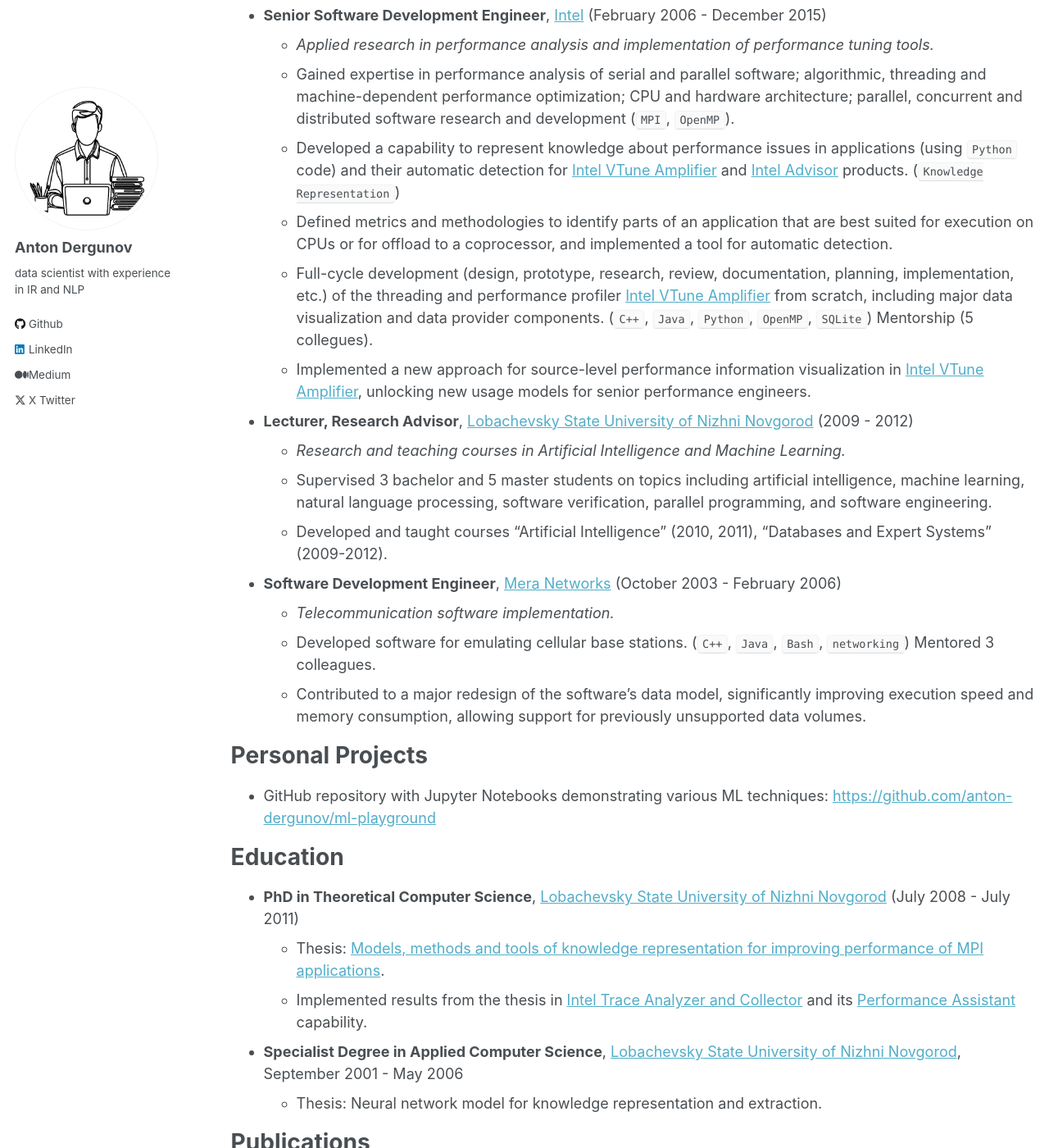
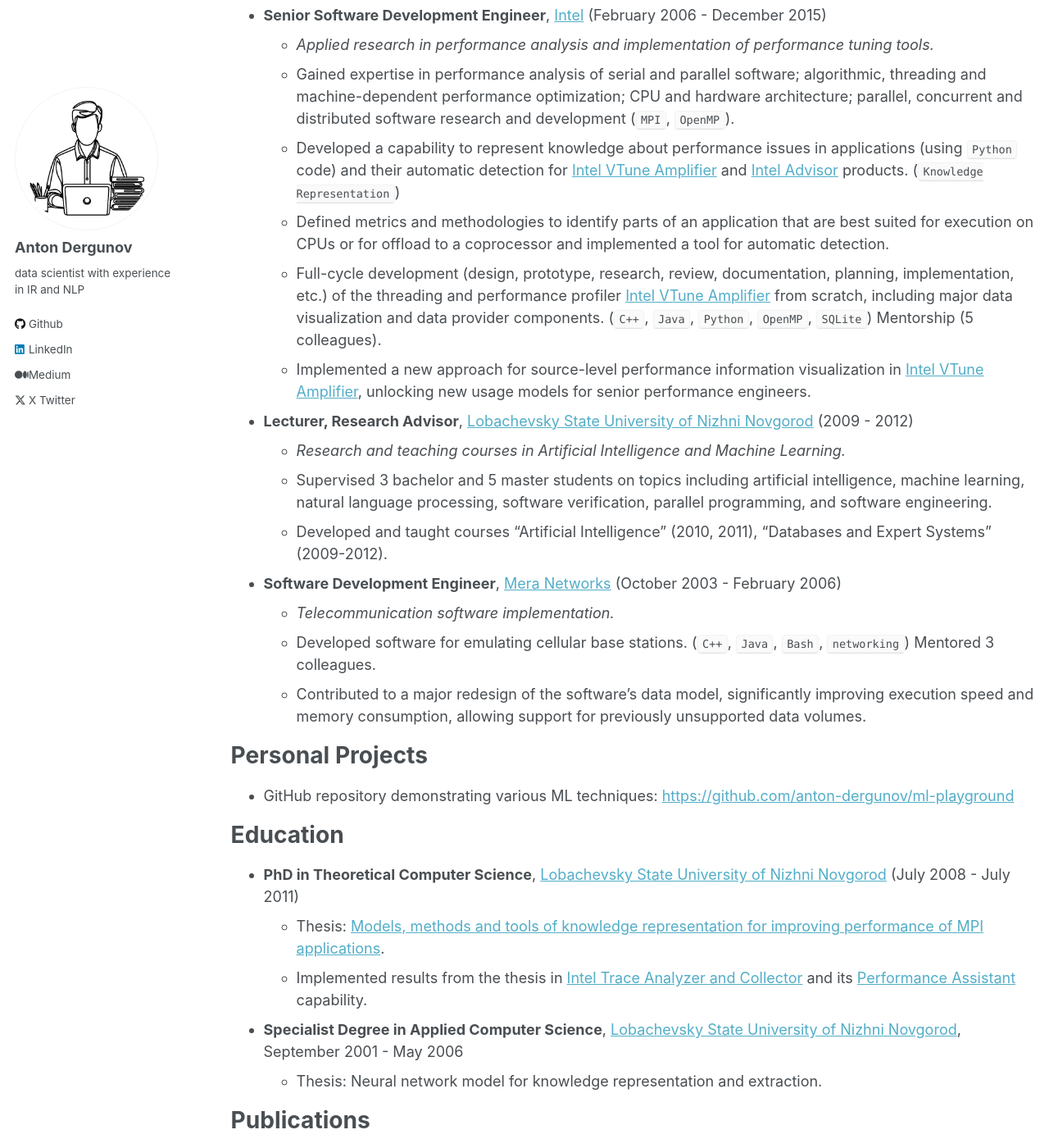
Before and after one commit to anton-dergunov/anton-dergunov.github.io, a Jekyll site: the page built from _pages/cv.md, in a window 1280 px wide and 1400 px high, scrolled down 2555 px. Shown: the whole window at 82% size. Built offline with Jekyll 4.4.1, drawn with Linux system fonts in a browser that asks for light colours; some of the changed text lies outside the part shown.

Commit message:
Corrected CV and converted to Word format as well

```diff
--- a/_pages/cv.md
+++ b/_pages/cv.md
@@ -51,12 +51,12 @@
   - Utilized the developed infrastructure for YouTube video classification, improving video ranking quality and click-through rate.
   - Collaborated across teams to improve integration of Video Search results on the main [Yandex Web Search](https://yandex.com/) page.
 
-- **Senior Software Development Engineer**, [Intel](http://intel.com) (February 2006 - December 2015)
+- **Senior Software Development Engineer**, [Intel](https://intel.com) (February 2006 - December 2015)
   - *Applied research in performance analysis and implementation of performance tuning tools.*
   - Gained expertise in performance analysis of serial and parallel software; algorithmic, threading and machine-dependent performance optimization; CPU and hardware architecture; parallel, concurrent and distributed software research and development (`MPI`, `OpenMP`).
   - Developed a capability to represent knowledge about performance issues in applications (using `Python` code) and their automatic detection for [Intel VTune Amplifier](http://software.intel.com/en-us/intel-vtune-amplifier-xe) and [Intel Advisor](https://software.intel.com/en-us/intel-advisor-xe) products. (`Knowledge Representation`)
-  - Defined metrics and methodologies to identify parts of an application that are best suited for execution on CPUs or for offload to a coprocessor, and implemented a tool for automatic detection.
-  - Full-cycle development (design, prototype, research, review, documentation, planning, implementation, etc.) of the threading and performance profiler [Intel VTune Amplifier](http://software.intel.com/en-us/intel-vtune-amplifier-xe) from scratch, including major data visualization and data provider components. (`C++`, `Java`, `Python`, `OpenMP`, `SQLite`) Mentorship (5 collegues).
+  - Defined metrics and methodologies to identify parts of an application that are best suited for execution on CPUs or for offload to a coprocessor and implemented a tool for automatic detection.
+  - Full-cycle development (design, prototype, research, review, documentation, planning, implementation, etc.) of the threading and performance profiler [Intel VTune Amplifier](http://software.intel.com/en-us/intel-vtune-amplifier-xe) from scratch, including major data visualization and data provider components. (`C++`, `Java`, `Python`, `OpenMP`, `SQLite`) Mentorship (5 colleagues).
   - Implemented a new approach for source-level performance information visualization in [Intel VTune Amplifier](http://software.intel.com/en-us/intel-vtune-amplifier-xe), unlocking new usage models for senior performance engineers.
 
 - **Lecturer, Research Advisor**, [Lobachevsky State University of Nizhni Novgorod](http://unn.ru/eng) (2009 - 2012)
@@ -73,7 +73,7 @@
 Personal Projects
 ======
 
-- GitHub repository with Jupyter Notebooks demonstrating various ML techniques:
+- GitHub repository demonstrating various ML techniques:
   [https://github.com/anton-dergunov/ml-playground](https://github.com/anton-dergunov/ml-playground)
 
 
@@ -91,8 +91,8 @@
 Publications
 ======
 
-- Anton Dergunov. [Proving Termination and Computational Complexity of Computer Programs](http://anton-dergunov.ru/publications/proving_complexity_v2.pdf) Abstract of poster for "CSEDays. Algorithms and Complexity"  summer school.
-- Anton Dergunov. [Generalized algebraic data types in Haskell](http://themonadreader.files.wordpress.com/2013/08/issue221.pdf) The Monad.Reader Issue 22, pp. 5-39. Etc.
-- Anton Dergunov. [Specification and automatic detection of performance problems in message passing (MPI) applications](http://anton-dergunov.ru/publications/mpi_performance.pdf) Radioelectronic and Computer Systems, 2012, 7(59), pp. 217-222.
-- Anton Dergunov. [Expert methodology for performance analysis of communicating processes in MPI applications](http://pavt.susu.ru/2012/full/159.pdf). In proceedings of conference "Parallel Computational Technologies", Chelyabinsk (Russia), 2012., pp. 134-144 (in Russian).
-- Personal blog on machine learning: [https://anton-dergunov.github.io/blog/](https://anton-dergunov.github.io/blog/)
+- Anton Dergunov. [Proving Termination and Computational Complexity of Computer Programs](https://anton-dergunov.github.io/publications/proving_complexity_v2.pdf). Abstract of poster for "CSEDays. Algorithms and Complexity" summer school.
+- Anton Dergunov. [Generalized algebraic data types in Haskell](https://themonadreader.files.wordpress.com/2013/08/issue221.pdf). The Monad.Reader Issue 22, pp. 5-39. Etc.
+- Anton Dergunov. [Specification and automatic detection of performance problems in message passing (MPI) applications](https://anton-dergunov.github.io/publications/mpi_performance.pdf). Radioelectronic and Computer Systems, 2012, 7(59), pp. 217-222.
+- Anton Dergunov. [Expert methodology for performance analysis of communicating processes in MPI applications](https://anton-dergunov.github.io/publications/expert_methodology.pdf). In proceedings of conference "Parallel Computational Technologies", Chelyabinsk (Russia), 2012., pp. 134-144 (in Russian).
+- Personal blog on machine learning: [https://anton-dergunov.github.io/blog/](https://anton-dergunov.github.io/blog/).
```
Also changed, not shown: 4 other files.
